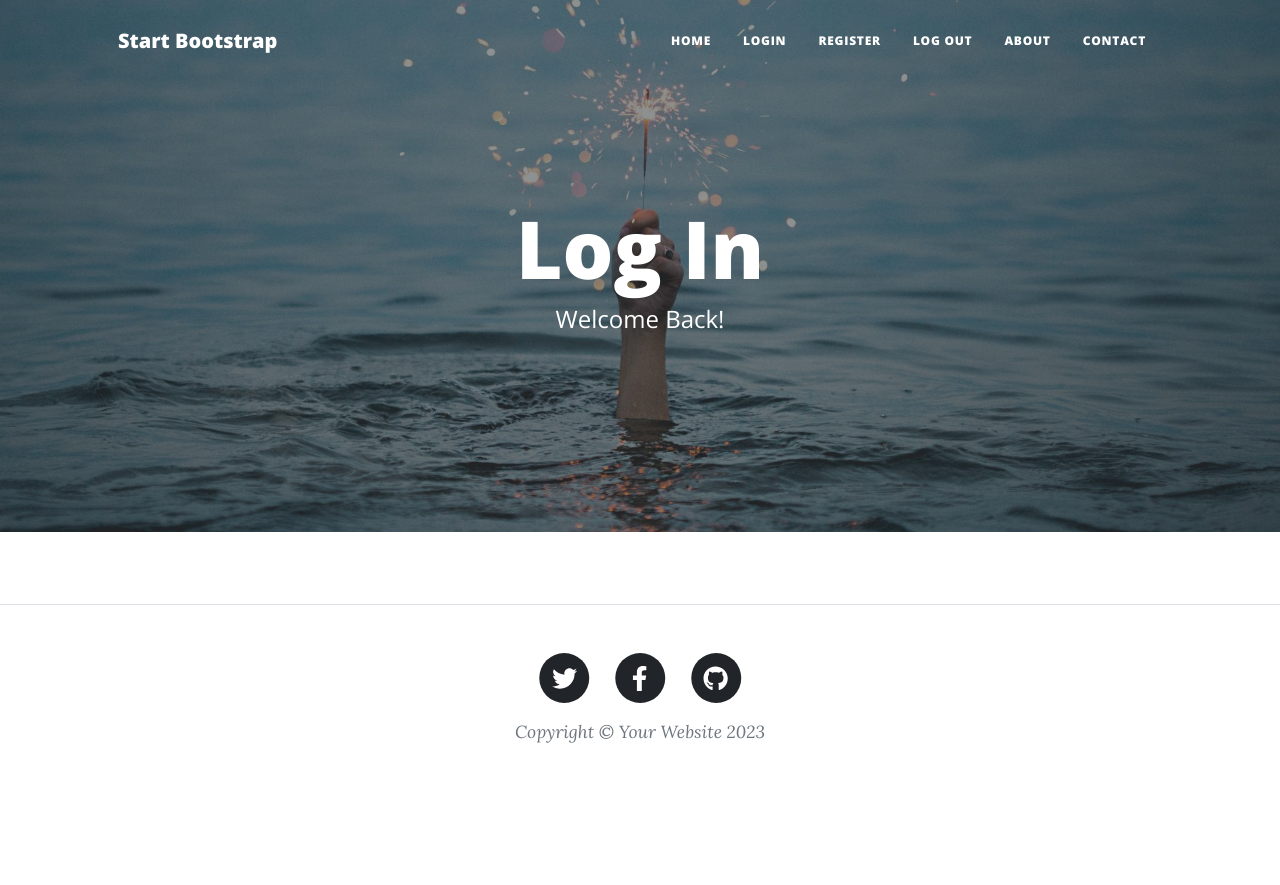
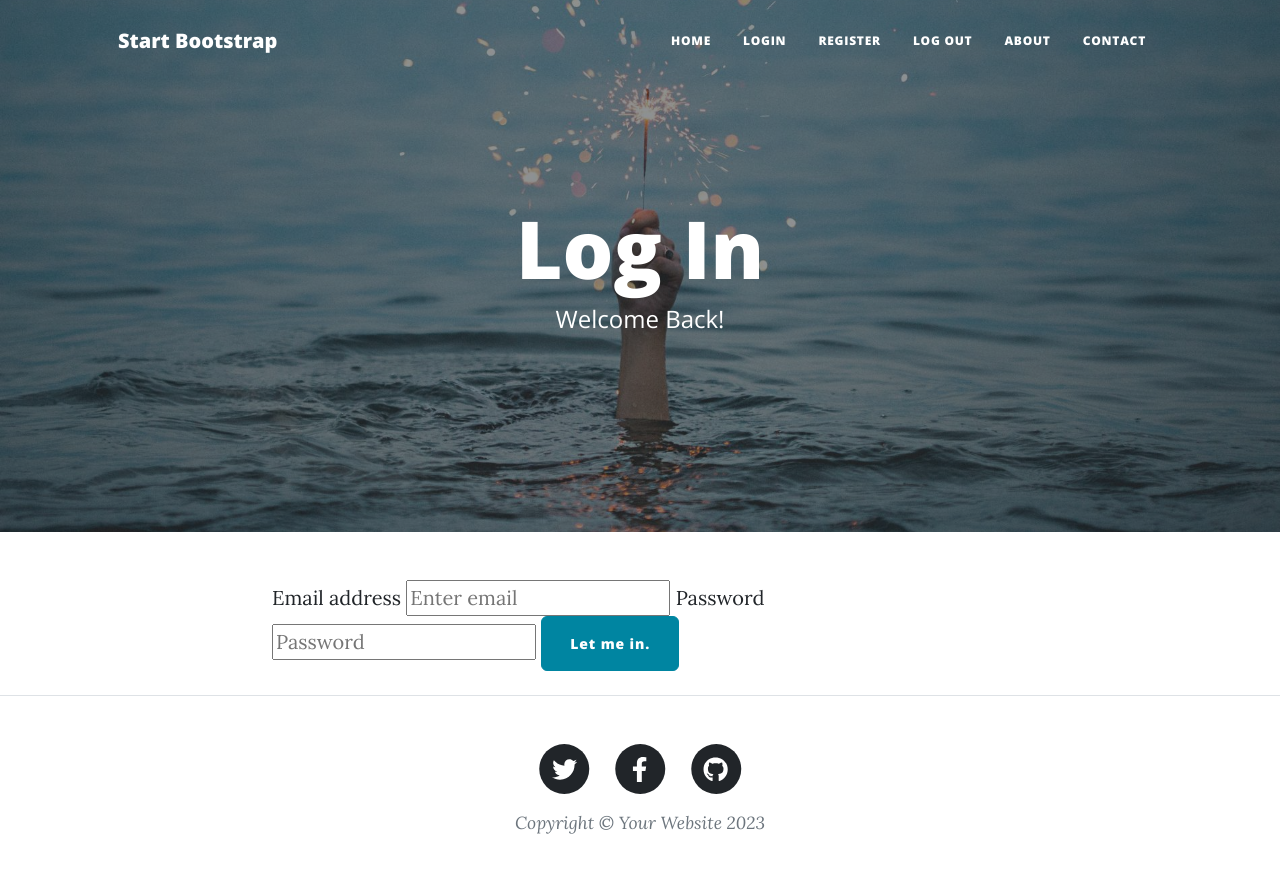
Before and after one commit to VillaBorghese/blog-with-users, a Flask app: page /login in a window 1280 px wide. Before the commit the page ends 743 px from the top, so only its background shows below. Run offline with Flask 3, Linux system fonts and the light colour scheme; some libraries are stand-ins or nearby versions.

Commit message:
Started the implementation of the login function with hashed and salted password

```diff
--- a/main.py
+++ b/main.py
@@ -1,5 +1,5 @@
 from datetime import date
-from flask import Flask, abort, render_template, redirect, url_for, flash
+from flask import Flask, abort, render_template, redirect, url_for, flash, request
 from flask_bootstrap import Bootstrap5
 from flask_ckeditor import CKEditor
 from flask_gravatar import Gravatar
@@ -32,6 +32,13 @@ ckeditor = CKEditor(app)
 Bootstrap5(app)
 
 # TODO: Configure Flask-Login
+login_manager = LoginManager()
+login_manager.init_app(app)
+
+# user loader
+@login_manager.user_loader
+def load_user(user_id):
+    return db.get_or_404(User, user_id)
 
 
 # CREATE DATABASE
@@ -76,12 +83,17 @@ def register():
 
     if form.validate_on_submit():
 
+        hashed_salted_password= generate_password_hash(
+            form.password.data,
+            method="pbkdf2:sha256",
+            salt_length=8
+        )
+
         # Case 1: the user doesn't exist yet
         # Fetching the data from the form and creating a user object
         user = User(
-
             email=form.email.data,
-            password=generate_password_hash(form.password.data, method="pbkdf2:sha256", salt_length=8),
+            password=hashed_salted_password,
             name=form.name.data
         )
 
@@ -94,8 +106,20 @@ def register():
 
 
 # TODO: Retrieve a user from the database based on their email.
-@app.route('/login')
+@app.route('/login', methods=["GET", "POST"])
 def login():
+    if request.method == "POST":
+        email = request.form.get('email')
+        password = request.form.get('password')
+
+        results = db.session.execute(db.select(User).where(User.email == email))
+        user = results.scalar()
+
+        if user:
+            if check_password_hash(user.password, password):
+                login_user(user)
+                return redirect(url_for("get_all_posts", logged_in=current_user.is_authenticated))
+
     return render_template("login.html")
 
 
--- a/templates/login.html
+++ b/templates/login.html
@@ -24,6 +24,15 @@ include "header.html" %}
       <!-- TODO: add a flash message here for users registering twice -->
       <div class="col-lg-8 col-md-10 mx-auto">
         <!--TODO: render login form here-->
+        <form>
+          <label>Email address</label>
+          <input type="email" name="email" required="Required" placeholder="Enter email">
+          <label>Password</label>
+          <input type="password" name="email" required="Required" placeholder="Password">
+          <button type="submit" class="btn btn-primary btn-block btn-large">
+      Let me in.
+    </button>
+        </form>
       </div>
     </div>
   </div>
--- a/templates/register.html
+++ b/templates/register.html
@@ -23,7 +23,7 @@ include "header.html" %}
     <div class="row">
       <div class="col-lg-8 col-md-10 mx-auto">
         <!--TODO: render your registration form here-->
-        {{render_form(form)}}
+        {{render_form(form, novalidate=True, button_map={"submit": "primary"}) }}
       </div>
     </div>
   </div>
```
Also changed, not shown: instance/posts.db.
